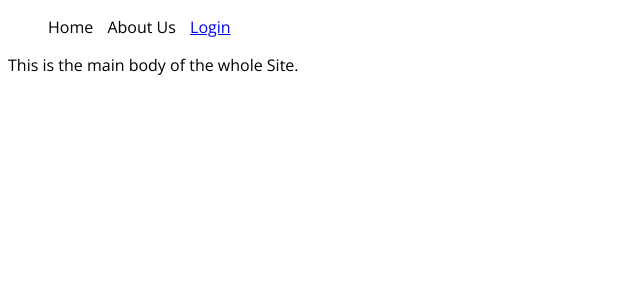
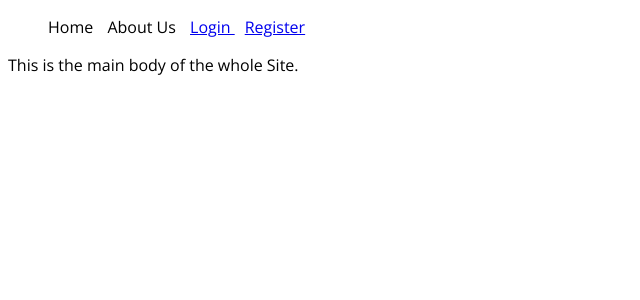
Before and after one commit to Deltatiger/Dbms_package, a PHP site: page /index.php in a window 1280 px wide. Shown: the top 300 px of the page, without its empty margins (0-640 px from the left). Run offline with PHP 8.4, Linux system fonts and the light colour scheme; data that the repository does not hold is empty.

Commit message:
very minor change on navbar template.

```diff
--- a/templates/navbar.php
+++ b/templates/navbar.php
@@ -10,6 +10,7 @@
                 echo '<li><a href="logout.php"> Logout </a></li>';
             } else {
                 echo '<li><a href="login.php"> Login </a></li>';
+                echo '<li><a href="registration_page.php"> Register </a></li>';
             }
         ?>
     </ul>
```
